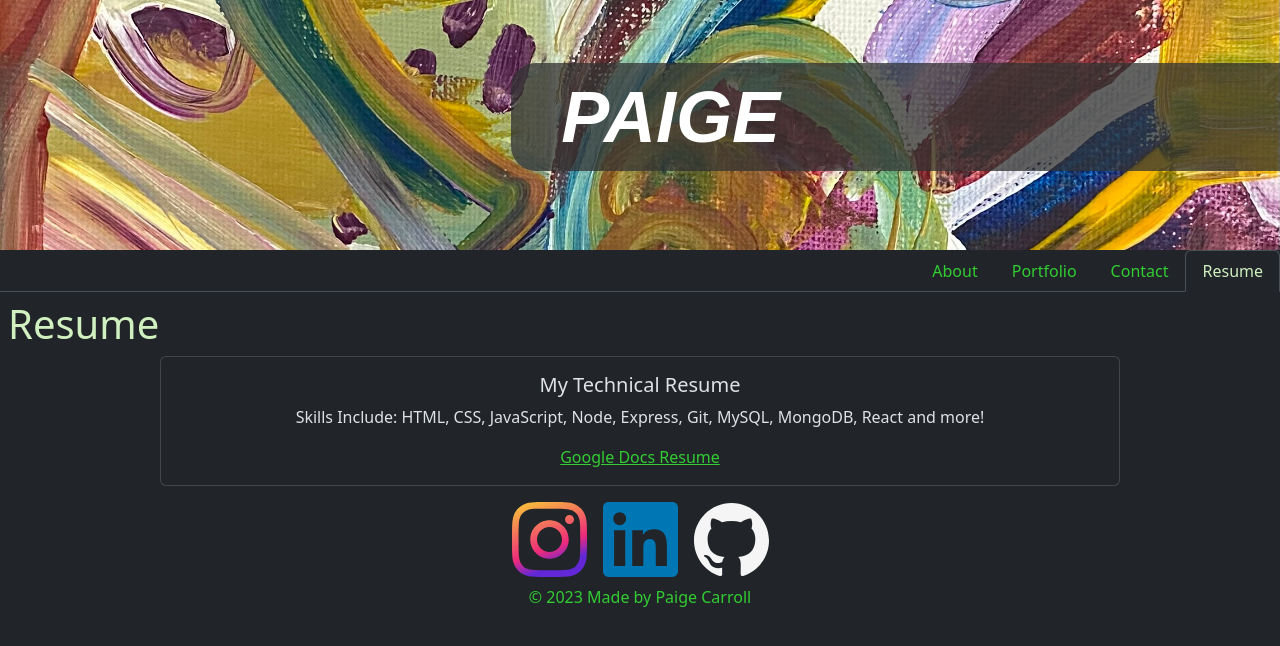
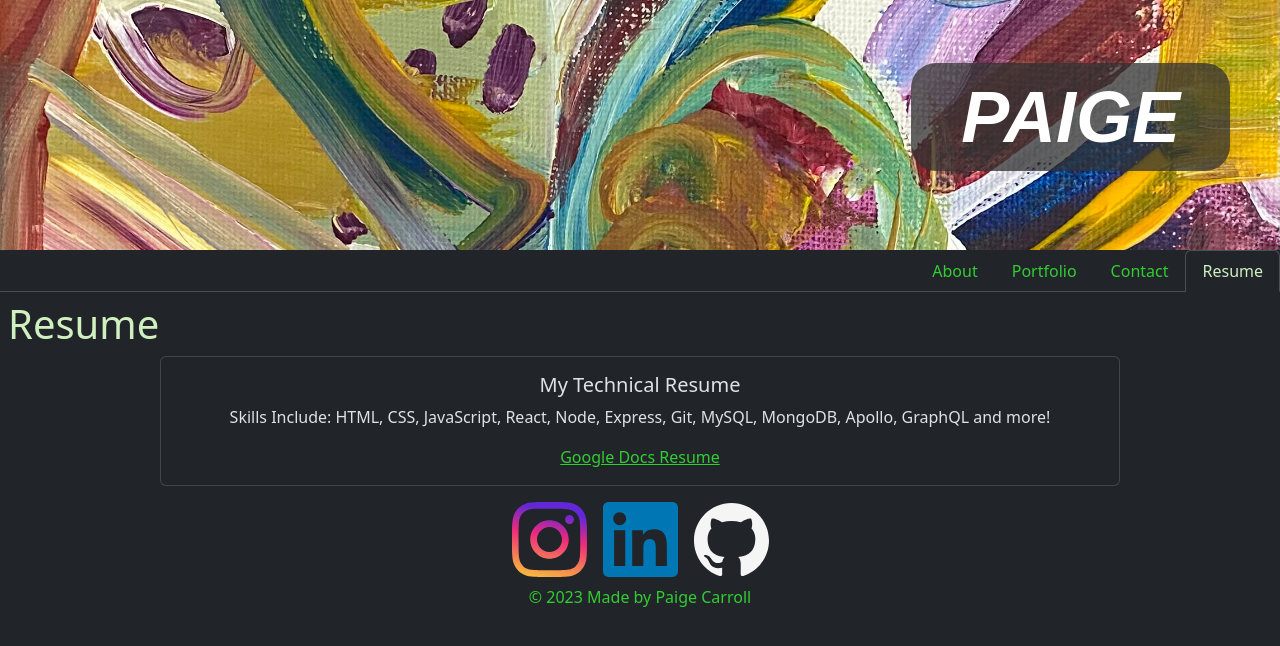
Before and after one commit to sillytsundere/dyno-folio, a React (Vite) app: page /resume in a window 1280 px wide. Shown: the top 646 px of the page. Built offline with nearby package versions, Linux system fonts and the light colour scheme.

Commit message:
edited resume page, touched up instagram icon in footer, more edits to header styling

```diff
--- a/src/components/Footer.jsx
+++ b/src/components/Footer.jsx
@@ -50,10 +50,10 @@ function Footer() {
         <a href="https://www.instagram.com/sillytsundere/" className="m-2 icon-link" style={iconStyle.instagram}>
         <svg height={iconSize} width={iconSize}>
           <defs>
-            <linearGradient id="myGradient" gradientTransform="rotate(70)">
-              <stop offset="0%" stopColor="#f9ce34" />
-              <stop offset="75%" stopColor="#ee2a7b" />
-              <stop offset="100%" stopColor="#6228d7" />
+            <linearGradient id="myGradient" gradientTransform="rotate(102)">
+              <stop offset="0%" stopColor="#6228d7" />
+              <stop offset="35%" stopColor="#ee2a7b" />
+              <stop offset="100%" stopColor="#f9ce34" />
             </linearGradient>
           </defs>
           <IconContext.Provider value={{ attr: {fill: "url('#myGradient')"}}}>
--- a/src/components/Header.css
+++ b/src/components/Header.css
@@ -16,9 +16,9 @@
     background-color: rgba(51, 51, 51, 0.755);
     margin-left: 50px;
     padding-left: 50px;
-    margin-right: -100px;
-    padding-right: 600px;
-    border-radius: 25px 0 0 25px;
+    margin-right: 50px;
+    padding-right: 50px;
+    border-radius: 25px;
     font-style: italic;
     font-weight: bold;
     font-family: chalkduster, fantasy;
--- a/src/pages/Resume.jsx
+++ b/src/pages/Resume.jsx
@@ -10,7 +10,7 @@ export default function Resume() {
           <div className="card-body">
             <h5 className="card-title">My Technical Resume</h5>
             <p className="card-text">
-              Skills Include: HTML, CSS, JavaScript, Node, Express, Git, MySQL, MongoDB, React and more!
+              Skills Include: HTML, CSS, JavaScript, React, Node, Express, Git, MySQL, MongoDB, Apollo, GraphQL and more!
             </p>
             <a
               href="https://docs.google.com/document/d/10jcyc6s6PcLadUw4XbPQO2zV3YXp79jzITxEisokdeU/edit?usp=sharing"
```
